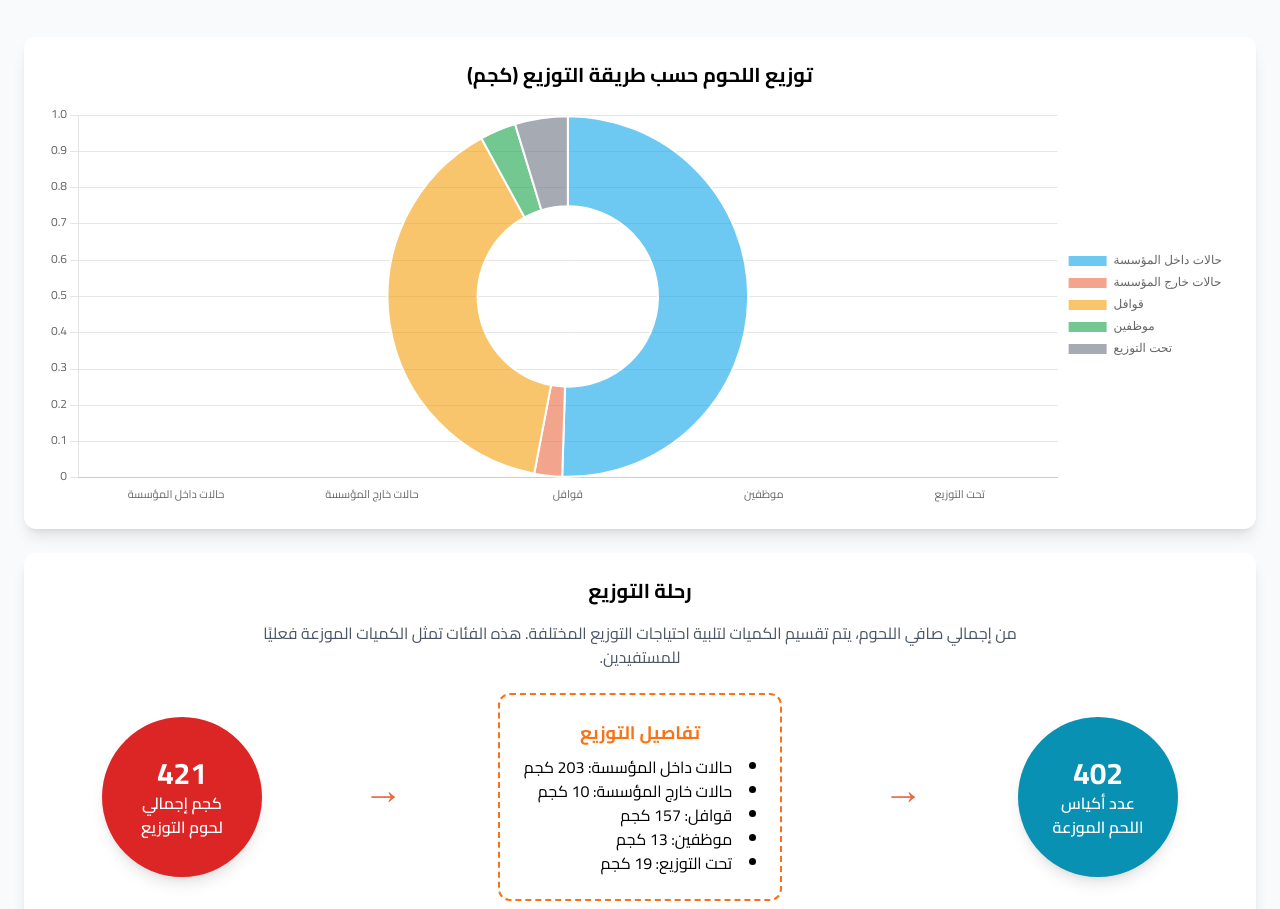
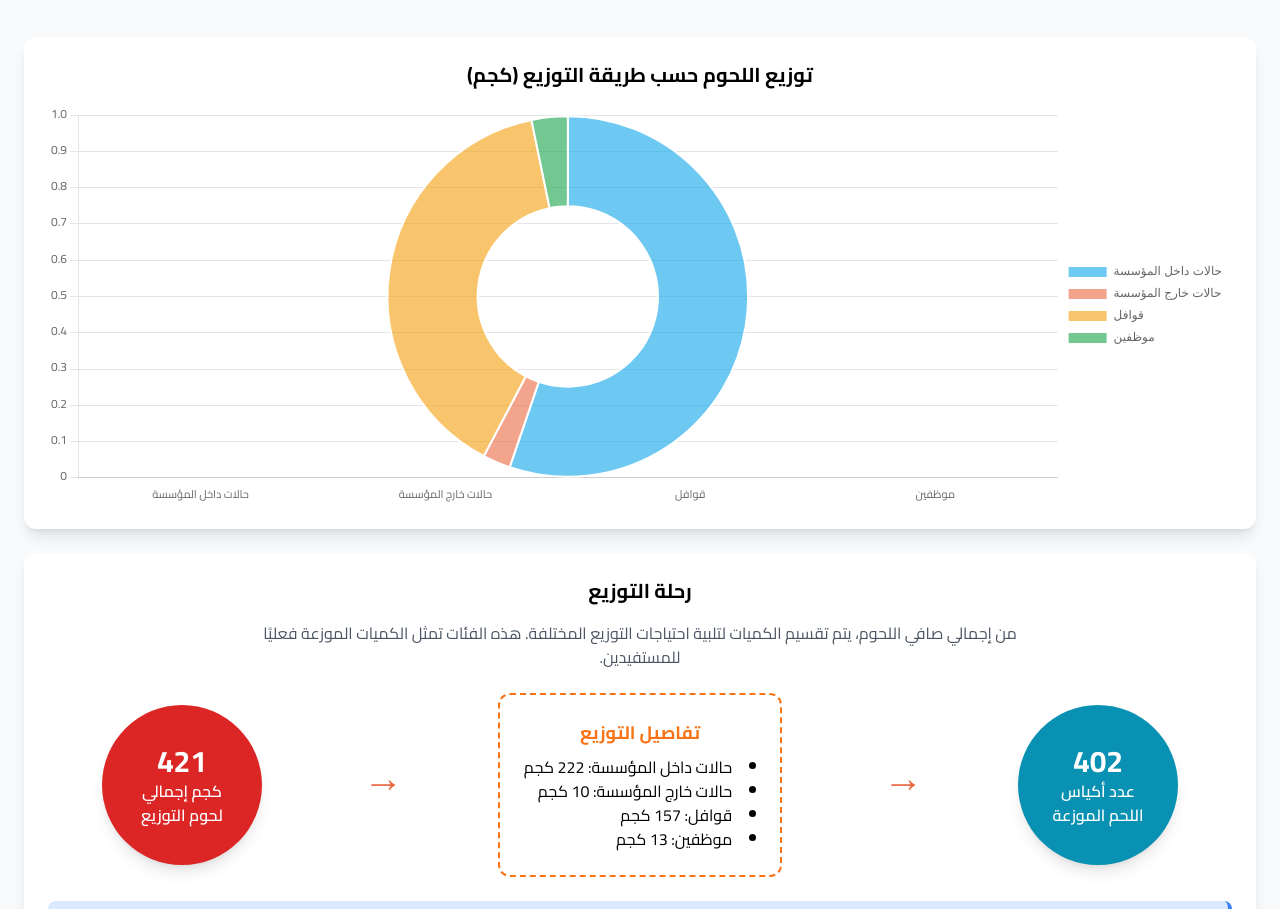
Before and after one commit to Hazem-AG/Bensaed, a plain HTML site: page Dashboard.html in a window 1280 px wide. Shown: the part 3482-4391 px from the top of the page. Drawn offline with nearby package versions, Linux system fonts and the light colour scheme.

Commit message:
Update Dashboard.html

```diff
--- a/Dashboard.html
+++ b/Dashboard.html
@@ -364,11 +364,10 @@
                     <div class="bg-white p-4 sm:p-6 rounded-xl border-2 border-dashed border-orange-500 w-full md:w-auto">
                         <h4 class="font-bold text-base sm:text-lg mb-2 text-orange-500">تفاصيل التوزيع </h4>
                         <ul class="text-right list-inside list-disc text-sm sm:text-base">
-                            <li>حالات داخل المؤسسة: 203 كجم</li>
+                            <li>حالات داخل المؤسسة: 222 كجم</li>
                             <li>حالات خارج المؤسسة: 10 كجم</li>
                             <li>قوافل: 157 كجم</li>
                             <li>موظفين: 13 كجم</li>
-                            <li>تحت التوزيع: 19 كجم</li>
                         </ul>
                     </div>
                     <div class="flow-arrow transform md:-rotate-90">↓</div>
@@ -440,7 +439,7 @@
                     <h3 class="font-bold text-lg sm:text-xl mb-3 sm:mb-4 text-center">إجمالي لحوم التوزيع</h3>
                     <p class="text-3xl sm:text-4xl md:text-5xl font-extrabold text-cyan-600 text-center mb-3 sm:mb-4">421 <span class="text-xl sm:text-2xl md:text-3xl">كجم</span></p>
                     <p class="text-gray-600 text-center text-sm sm:text-base">تشكل هذه الكمية نسبة 52.8% من إجمالي صافي اللحوم.</p>
-                    <p class="text-green-600 font-bold text-lg sm:text-xl text-center mt-3 sm:mt-4"> تم التوزيع بنسبه 95% </p>
+                    <p class="text-green-600 font-bold text-lg sm:text-xl text-center mt-3 sm:mt-4"> ✅ تم التوزيع بنسبه 100% </p>
                 </div>
                 <div class="bg-white p-4 sm:p-6 rounded-xl shadow-lg w-full">
                     <h3 class="font-bold text-lg sm:text-xl mb-3 sm:mb-4 text-center">إجمالي لحوم الصكوك</h3>
@@ -791,10 +790,10 @@
                 new Chart(distributionCtx, {
                     type: 'doughnut',
                     data: {
-                        labels: ['حالات داخل المؤسسة', 'حالات خارج المؤسسة', 'قوافل', 'موظفين', 'تحت التوزيع'],
+                        labels: ['حالات داخل المؤسسة', 'حالات خارج المؤسسة', 'قوافل', 'موظفين'],
                         datasets: [{
                             label: 'كمية اللحم (كجم)',
-                            data: [203, 10, 157, 13, 19],
+                            data: [222, 10, 157, 13],
                             backgroundColor: [
                                 chartColors.primary,
                                 chartColors.secondary,
```
